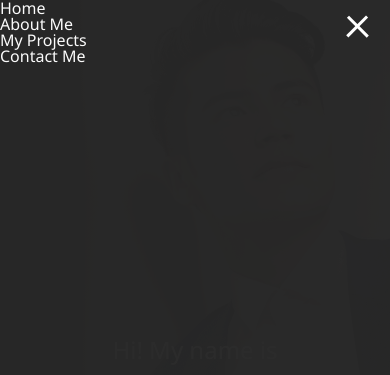
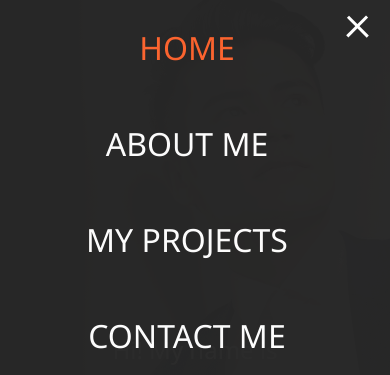
Before and after one commit to danwoxs/nic-dgl203-2025FA-Assignment-3C, a plain HTML site: page index.html in a window 390 px wide. Both pictures are taken after a click on the element 360 px from the left and 26 px from the top of the page. Drawn offline with Linux system fonts and the light colour scheme.

Commit message:
Style hamburger menu items and apply animation

```diff
--- a/_menu.scss
+++ b/_menu.scss
@@ -67,7 +67,7 @@
     .menu-nav {
         display: flex;
         flex-flow: column wrap;
-        align-items: centre;
+        align-items: center;
         height: 100vh;
         overflow: hidden;
         background: $primary-color;
@@ -79,6 +79,41 @@
         &.open {
             transform: translateY(0);
         }
+
+        &_item {
+            transform: translateX(100vw);
+            @include transition-ease;
+
+            &.open {
+                transform: translateX(0);
+            }
+
+            &.active > a {
+                color: $secondary-color;
+            }
+        }
+
+        &_link {
+            display: inline-block;
+            font-size: 2rem;
+            text-transform: uppercase;
+            padding: 2rem 0;
+            font-weight: 300;
+
+            @include transition-ease;
+
+            &:hover {
+                color: $secondary-color;
+            }
+        }
     }
 
+@for $i from 1 through 4 {
+    .menu-nav_item:nth-child(#{$i}) {
+        transition-delay: ($i *0.1s) + 0.15s;
+    }
 }
+
+
+
+}
--- a/main.js
+++ b/main.js
@@ -2,7 +2,9 @@ const menuBtn = document.querySelector('.menu-btn');
 const hamburger = document.querySelector('.menu-btn_burger');
 
 const nav = document.querySelector('.nav');
-const menuNav = document.querySelector('.menu-nav')
+const menuNav = document.querySelector('.menu-nav');
+
+const navItems = document.querySelectorAll('.menu-nav_item');
 
 let showMenu = false;
 
@@ -14,6 +16,7 @@ function toggleMenu(){
         hamburger.classList.add('open');
         nav.classList.add('open');
         menuNav.classList.add('open');
+        navItems.forEach(item => item.classList.add('open'));
 
         showMenu = true;
     } else {
@@ -21,6 +24,7 @@ function toggleMenu(){
         hamburger.classList.remove('open');
         nav.classList.remove('open');
         menuNav.classList.remove('open');
+        navItems.forEach(item => item.classList.remove('open'));
 
         showMenu = false;
     }
```
Also changed, not shown: main.css, 1 other file.
